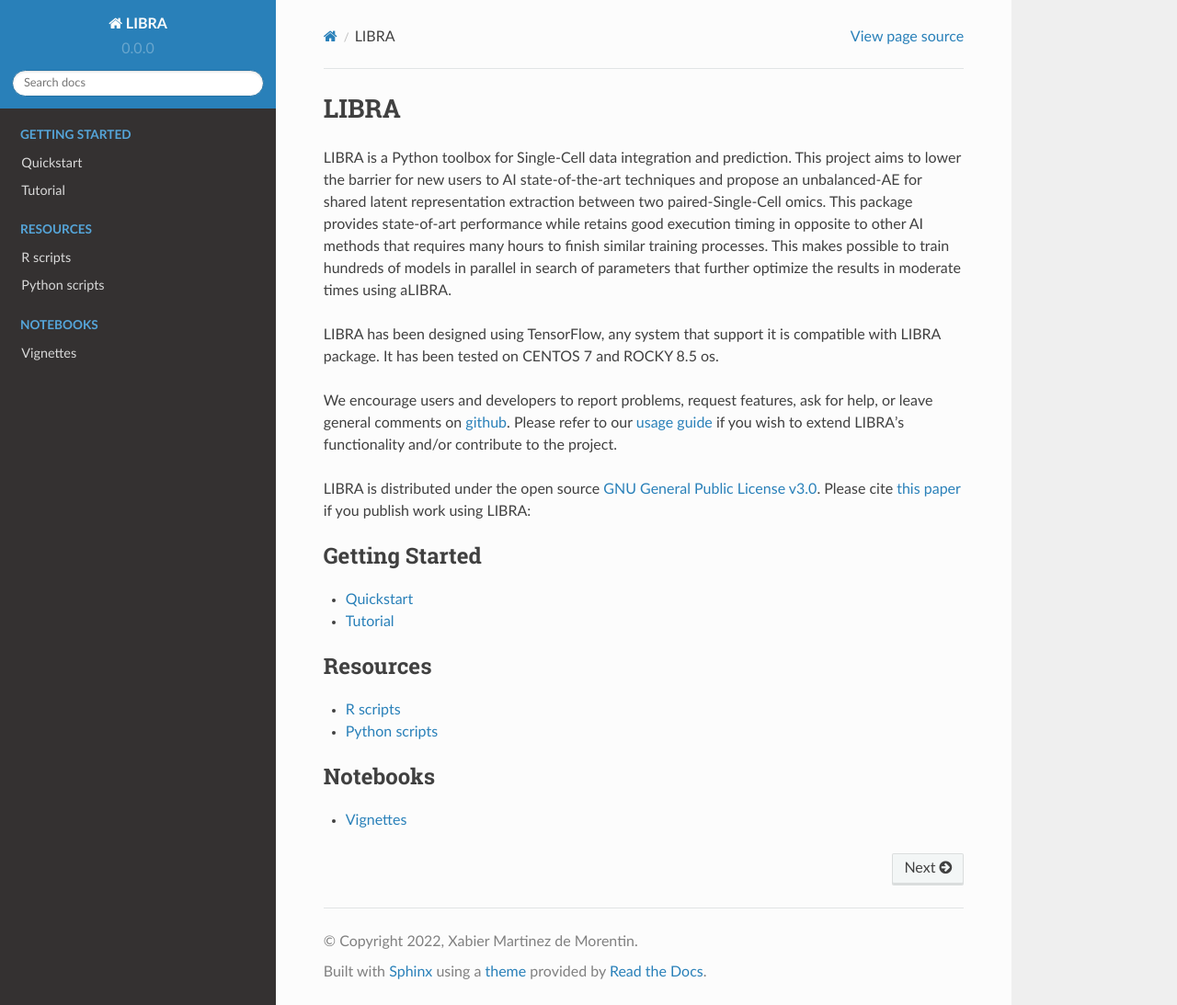
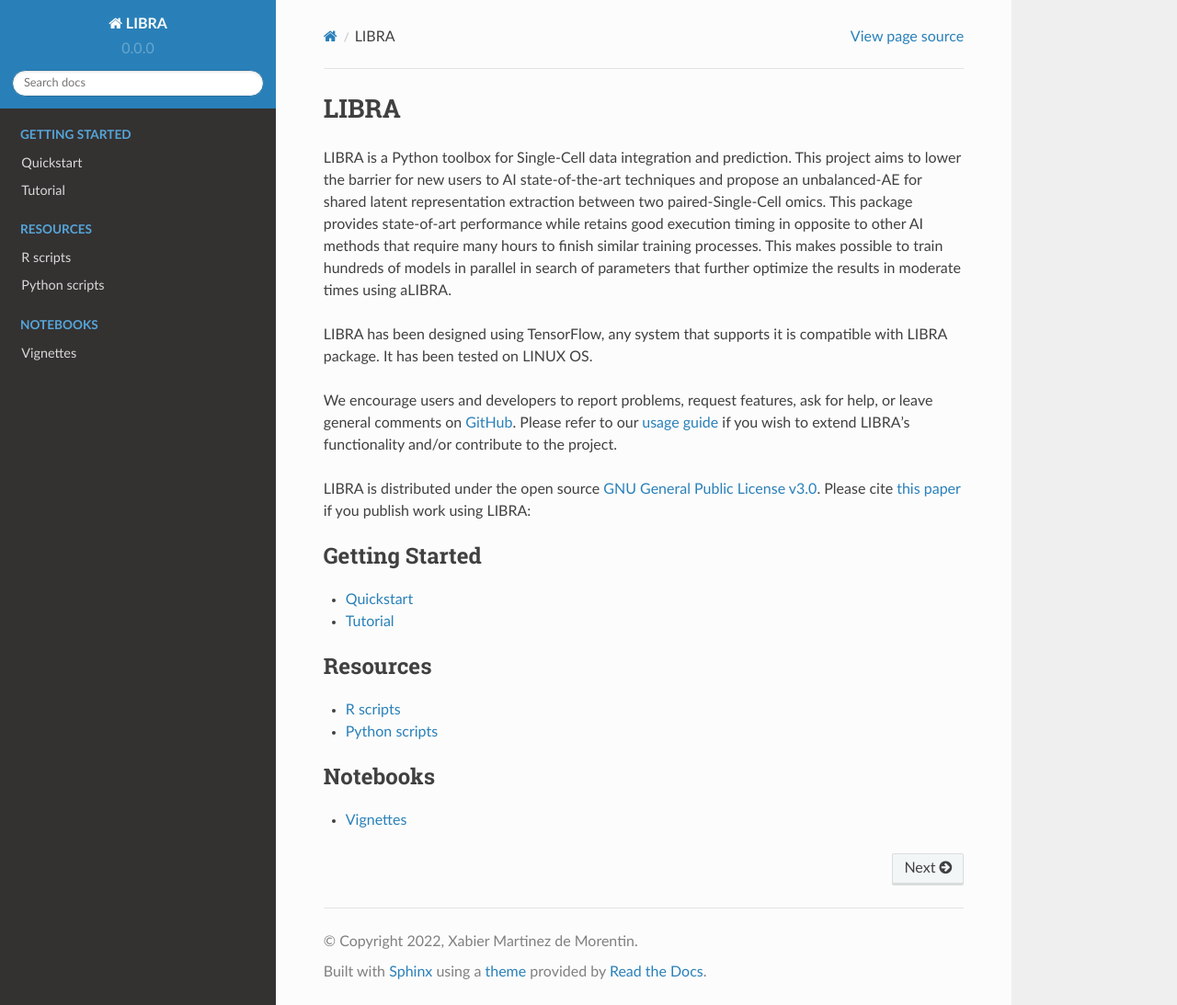
Before and after one commit to TranslationalBioinformaticsUnit/LIBRA, a Sphinx documentation site: the page built from docs/source/index.rst, in a window 1280 px wide and 1093 px high. Shown: the whole window at 92% size. Built offline with Sphinx 7.4.7 and the Read the Docs theme 2.0.0, drawn with Linux system fonts in a browser that asks for light colours.

Commit message:
Create index.rst

```diff
--- a/docs/source/index.rst
+++ b/docs/source/index.rst
@@ -2,12 +2,12 @@
 ========
 
 LIBRA is a Python toolbox for Single-Cell data integration and prediction.
-This project aims to lower the barrier for new users to AI state-of-the-art techniques and propose an unbalanced-AE for shared latent representation extraction between two paired-Single-Cell omics. This package provides state-of-art performance while retains good execution timing in opposite to other AI methods that requires many hours to finish similar training processes. This makes possible to train hundreds of models in parallel in search of parameters that further optimize the results in moderate times using aLIBRA.
+This project aims to lower the barrier for new users to AI state-of-the-art techniques and propose an unbalanced-AE for shared latent representation extraction between two paired-Single-Cell omics. This package provides state-of-art performance while retains good execution timing in opposite to other AI methods that require many hours to finish similar training processes. This makes possible to train hundreds of models in parallel in search of parameters that further optimize the results in moderate times using aLIBRA.
 
-LIBRA has been designed using TensorFlow, any system that support it is compatible with LIBRA package. It has been tested on CENTOS 7 and ROCKY 8.5 os.
+LIBRA has been designed using TensorFlow, any system that supports it is compatible with LIBRA package. It has been tested on LINUX OS.
 
 We encourage users and developers to report problems, request
-features, ask for help, or leave general comments on `github <https://github.com/TranslationalBioinformaticsUnit/LIBRA>`_.
+features, ask for help, or leave general comments on `GitHub <https://github.com/TranslationalBioinformaticsUnit/LIBRA>`_.
 Please refer to our `usage guide <index.rst>`_ if you wish to extend LIBRA's functionality and/or contribute to the project.
 
 LIBRA is distributed under the open source `GNU General Public License v3.0
```
